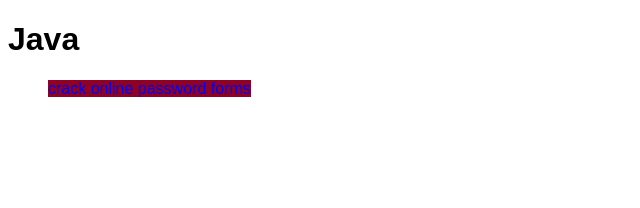
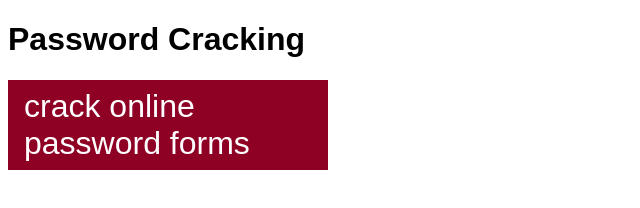
Before and after one commit to Redfill/useful-guides-to-x, a plain HTML site: page hacking/passwords/index.html in a window 1280 px wide. Shown: the whole page, without its empty margins (0-640 px from the left). Drawn offline with Linux system fonts and the light colour scheme.

Commit message:
modified:   code/c++/index.html 	modified:   code/go/index.html 	modified:   code/python/index.html 	modified:   hacking/network/index.html 	modified:   hacking/passwords/index.html 	modified:   style.css

```diff
--- a/hacking/passwords/index.html
+++ b/hacking/passwords/index.html
@@ -6,10 +6,10 @@
         <title>
             Password cracking
         </title>
-        <h1>Java</h1>
+        <h1>Password Cracking</h1>
     </head>
     <body>
-        <ul style="list-style-type:none">
+        <ul class="index" style="list-style-type:none">
             <li><a href="https://null-byte.wonderhowto.com/how-to/hack-like-pro-crack-online-passwords-with-tamper-data-thc-hy">crack online password forms</a></li>
         </ul>
     </body>
--- a/style.css
+++ b/style.css
@@ -37,6 +37,6 @@
 
 }
 
-si xavier on veut en faire dans le futur
+si xavier on veut en faire de quoi dans le futur
 
 */
```
Also changed, not shown: code/c++/index.html (+1 -1 lines), code/go/index.html (+1 -1 lines), code/python/index.html (+1 -1 lines), hacking/network/index.html (+1 -1 lines).
